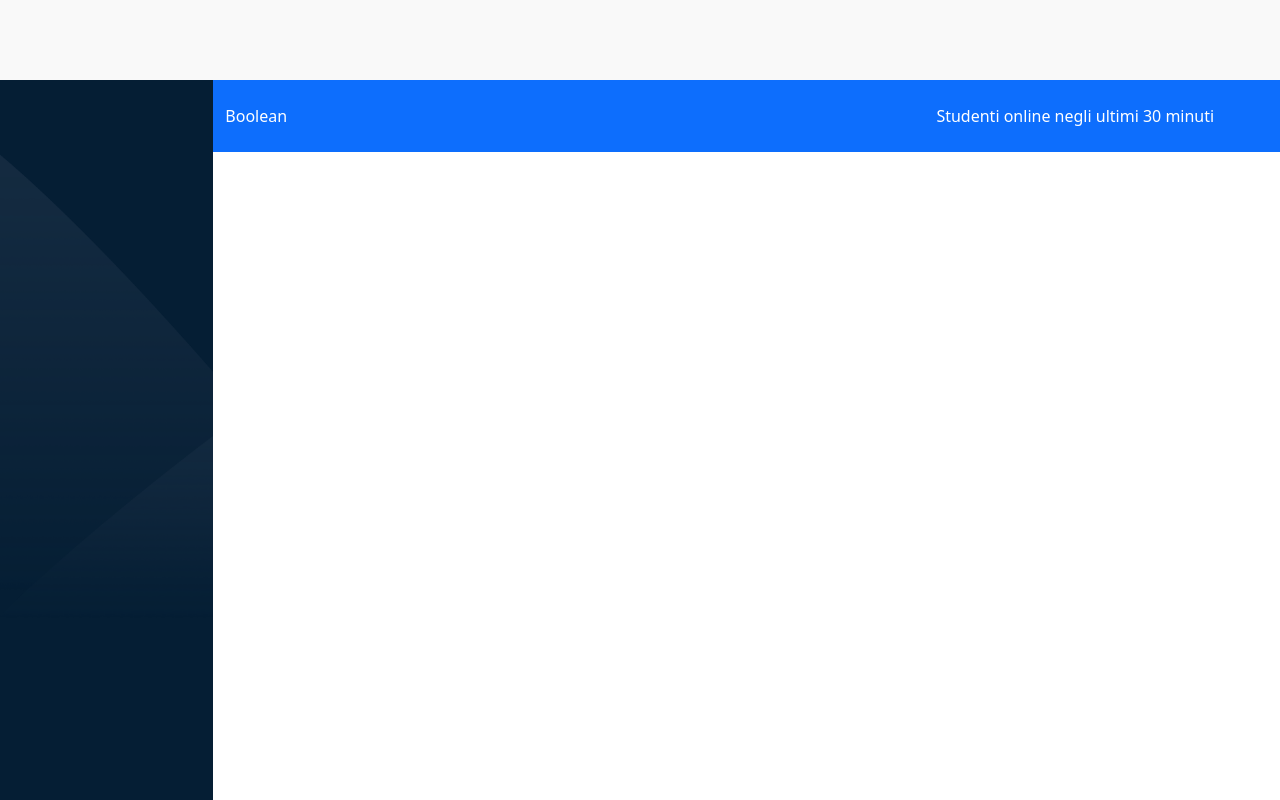
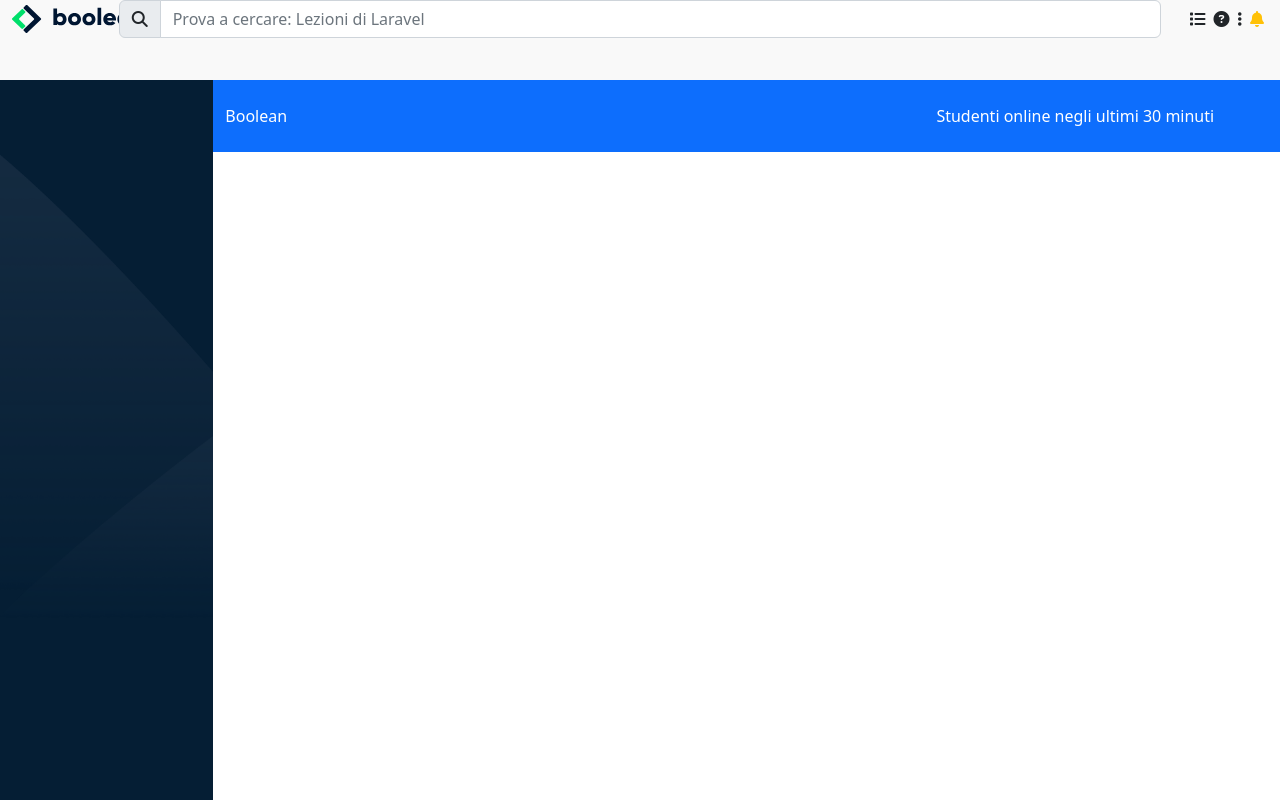
Before and after one commit to Elsti97/html-css-bootstrap-dashboard, a plain HTML site: page index.html in a window 1280 px wide. Drawn offline with nearby package versions, Linux system fonts and the light colour scheme.

Commit message:
header fatto

```diff
--- a/index.html
+++ b/index.html
@@ -6,6 +6,9 @@
   <meta name="viewport" content="width=device-width, initial-scale=1.0">
   <title>Document</title>
 
+  <!-- FONT AWESOME -->
+  <link rel="stylesheet" href="https://cdnjs.cloudflare.com/ajax/libs/font-awesome/6.2.0/css/all.min.css" integrity="sha512-xh6O/CkQoPOWDdYTDqeRdPCVd1SpvCA9XXcUnZS2FmJNp1coAFzvtCN9BmamE+4aHK8yyUHUSCcJHgXloTyT2A==" crossorigin="anonymous" referrerpolicy="no-referrer">
+
   <!-- BOOTSTRAP -->
   <link rel="stylesheet" href="https://cdn.jsdelivr.net/npm/bootstrap@5.2.2/dist/css/bootstrap.min.css">
 
@@ -13,10 +16,35 @@
   <link rel="stylesheet" href="./assets/css/style.css">
 </head>
 <body>
+
   <div class="contenitore-tutto">
     <!-- *INIZIO HEADER -->
       <header class="container-fluid">
+        <div class="row align-items-center justify-content-center">
 
+          <!-- HEADER SX -->
+          <div class="col-1">
+            <img src="./assets/img/logo.svg" alt="Logo-sito">
+          </div>
+
+          <!-- HEADER CX -->
+          <div class="col-10">
+            <div class="input-group">
+              <span class="input-group-text" id="basic-addon1">
+                <i class="fa-solid fa-magnifying-glass"></i>
+              </span>
+              <input type="text" class="form-control" placeholder="Prova a cercare: Lezioni di Laravel" aria-label="Username" aria-describedby="basic-addon1">
+            </div>
+          </div>
+
+          <!-- HEADER DX -->
+          <div class="col-1 d-flex justify-content-around">
+            <i class="fa-solid fa-list"></i>
+            <i class="fa-solid fa-circle-question"></i>
+            <i class="fa-solid fa-ellipsis-vertical"></i>
+            <i class="fa-solid fa-bell text-warning"></i>
+          </div>
+        </div>
       </header>
       <!-- *FINE HEADER -->
 
```
